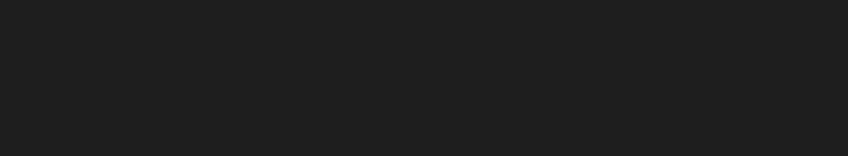
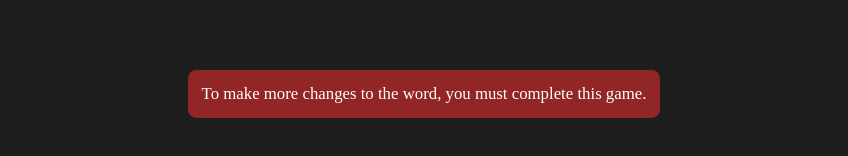
Before and after one commit to Vivi4na02l/Wordle-React, a React (Vite) app: page / in a window 1280 px wide. Shown: the part 602-758 px from the top of the page, without its empty margins (216-1064 px from the left). Built offline with nearby package versions, Linux system fonts and the light colour scheme; no server answers.

Commit message:
created a notification/alert div

```diff
--- a/src/Components/GameOver.jsx
+++ b/src/Components/GameOver.jsx
@@ -18,6 +18,7 @@
     }
 
     return(
+        <>
             <div className={`${classes.overlay} ${gameOver ? classes.visible : classes.hidden}`}>
                 <dialog open>
                     <h2>{title()}</h2>
@@ -29,5 +30,10 @@
                     </footer>
                 </dialog>
             </div>
+
+            <dialog className={classes.alert} open>
+                <p>To make more changes to the word, you must complete this game.</p>
+            </dialog>
+        </>
     )
 }
--- a/src/css/GameOver.module.css
+++ b/src/css/GameOver.module.css
@@ -75,6 +75,18 @@
     background-color: #ffffff29;
 }
 
+.alert {
+    position: absolute;
+    bottom: 10vh;
+
+    border: none;
+    border-radius: 0.6rem;
+    padding: 1rem;
+
+    color: #fff;
+    background-color: rgb(146, 38, 38);
+}
+
 @media screen and (max-width: 280px) {
     .overlay h2 {
         font-size: 1.5rem;
@@ -82,6 +94,10 @@
 
     .overlay * {
         font-size: 1rem;
+    }
+
+    .alert {
+        font-size: 1.2rem;
     }
 }
 
@@ -93,4 +109,8 @@
     .overlay * {
         font-size: 1.2rem;
     }
+
+    .alert {
+        font-size: 1.2rem;
+    }
 }
```
Lines whose indentation alone changed are shown as unchanged.
